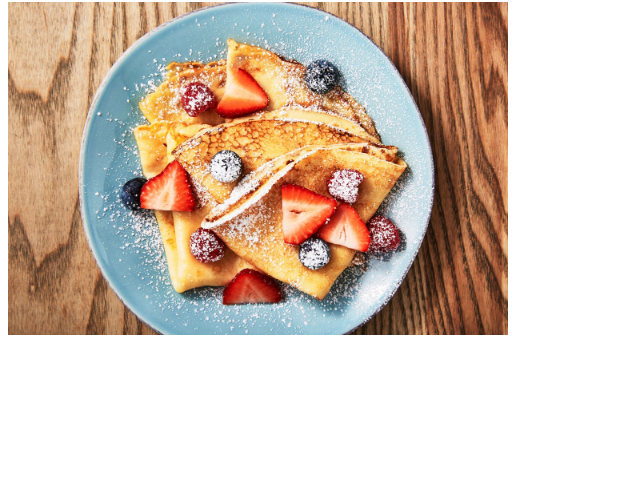
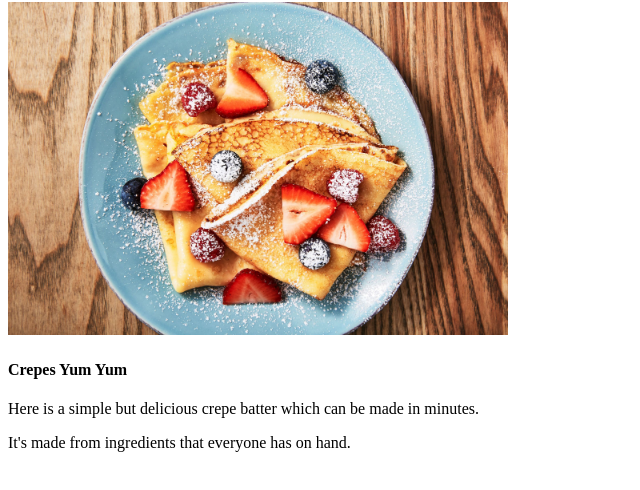
Before and after one commit to abubakaralsadiq/odin-repices, a plain HTML site: page recipes/crepes.html in a window 1280 px wide. Shown: the part 78-568 px from the top of the page, without its empty margins (0-640 px from the left). Drawn offline with Linux system fonts and the light colour scheme.

Commit message:
description added to crepes file

```diff
--- a/recipes/crepes.html
+++ b/recipes/crepes.html
@@ -9,5 +9,9 @@
 <body>
     <h1>Basic Crepes Recipe</h1>
     <img src="../img/crepes.jpg" width="500">
+    <h4>Crepes Yum Yum</h4>
+    <p>Here is a simple but delicious crepe batter which can be made in minutes.</p>
+    <p>It's made from ingredients that everyone has
+    on hand.</p>
 </body>
 </html>
```
